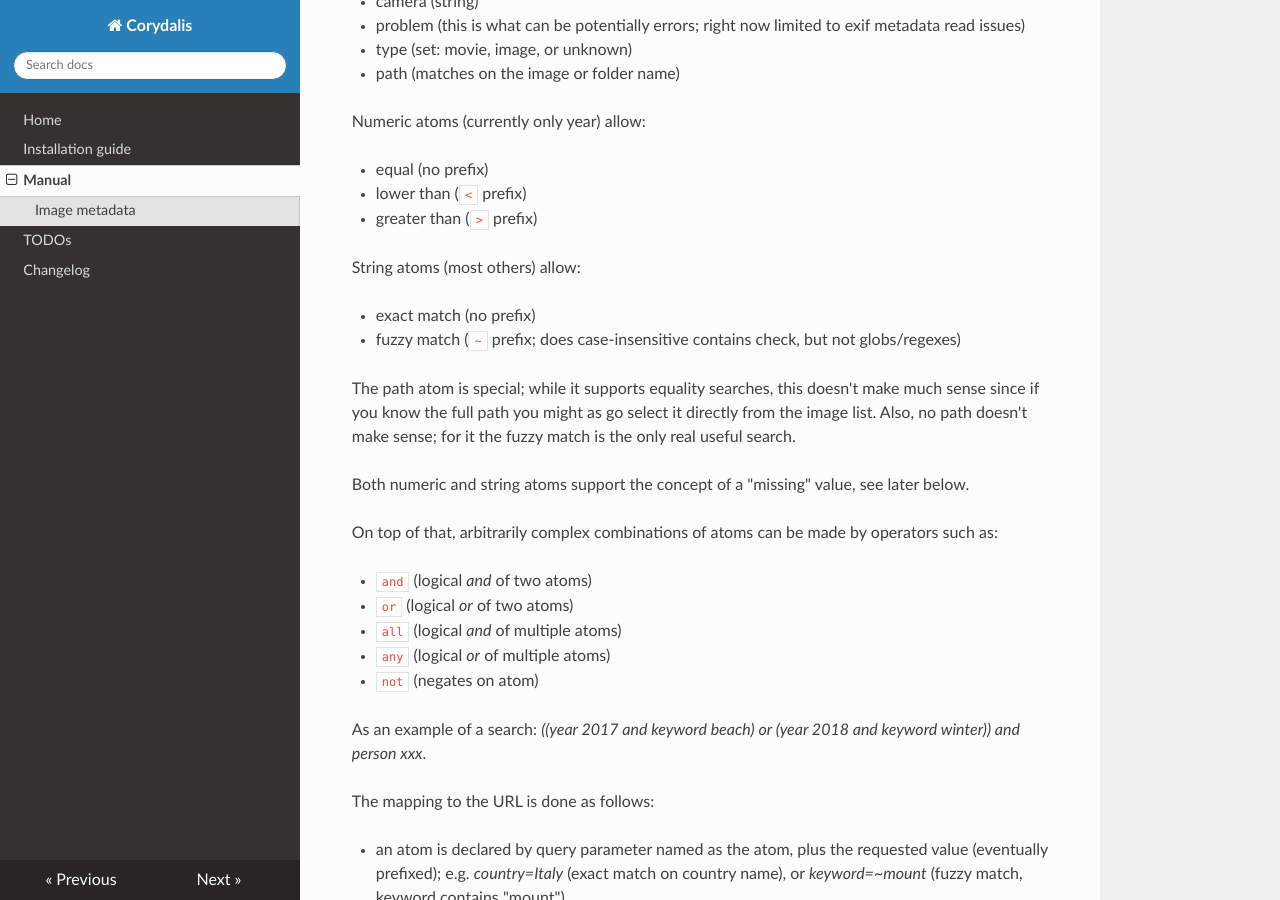
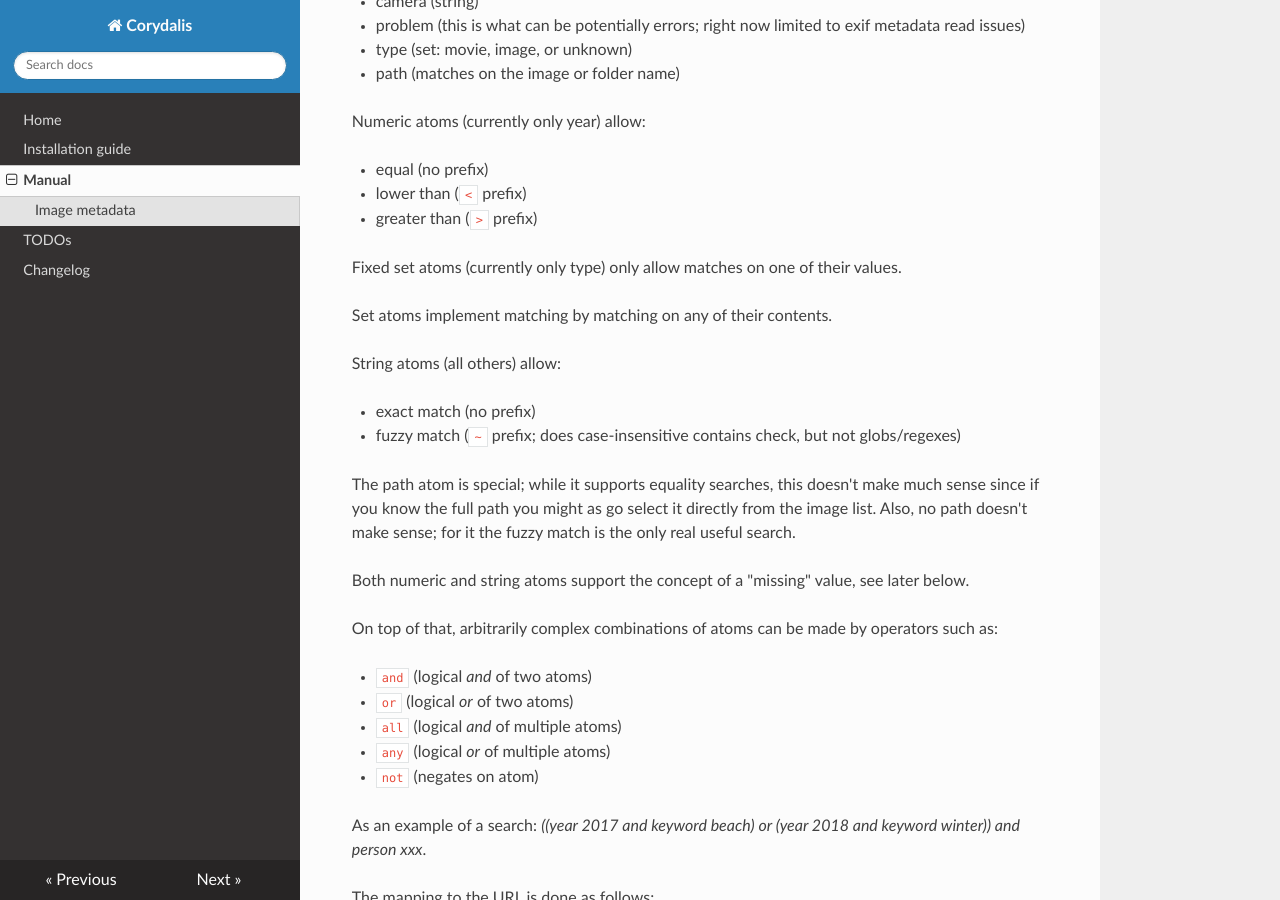
Before and after one commit to iustin/corydalis, an MkDocs documentation site: the page built from docs/manual.md, in a window 1280 px wide and 900 px high, scrolled down 1815 px. Built offline with MkDocs 1.6.1, drawn with Linux system fonts in a browser that asks for light colours; nearby versions of some CDN libraries; old or Windows-style settings are respelled for this version of MkDocs.

Commit message:
Explain set/fixed set atoms in the manual

```diff
--- a/docs/manual.md
+++ b/docs/manual.md
@@ -93,7 +93,12 @@ Numeric atoms (currently only year) allow:
 - lower than (`<` prefix)
 - greater than (`>` prefix)
 
-String atoms (most others) allow:
+Fixed set atoms (currently only type) only allow matches on one of
+their values.
+
+Set atoms implement matching by matching on any of their contents.
+
+String atoms (all others) allow:
 
 - exact match (no prefix)
 - fuzzy match (`~` prefix; does case-insensitive contains check, but
```
